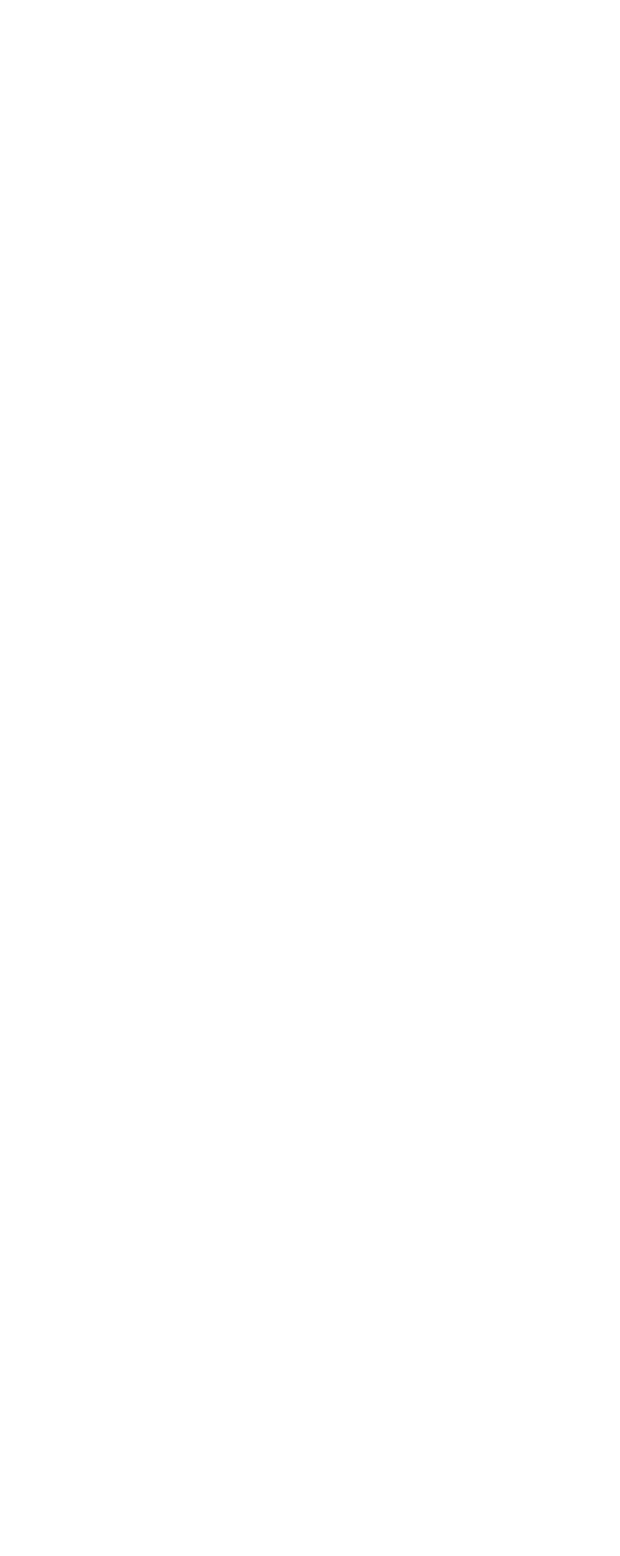
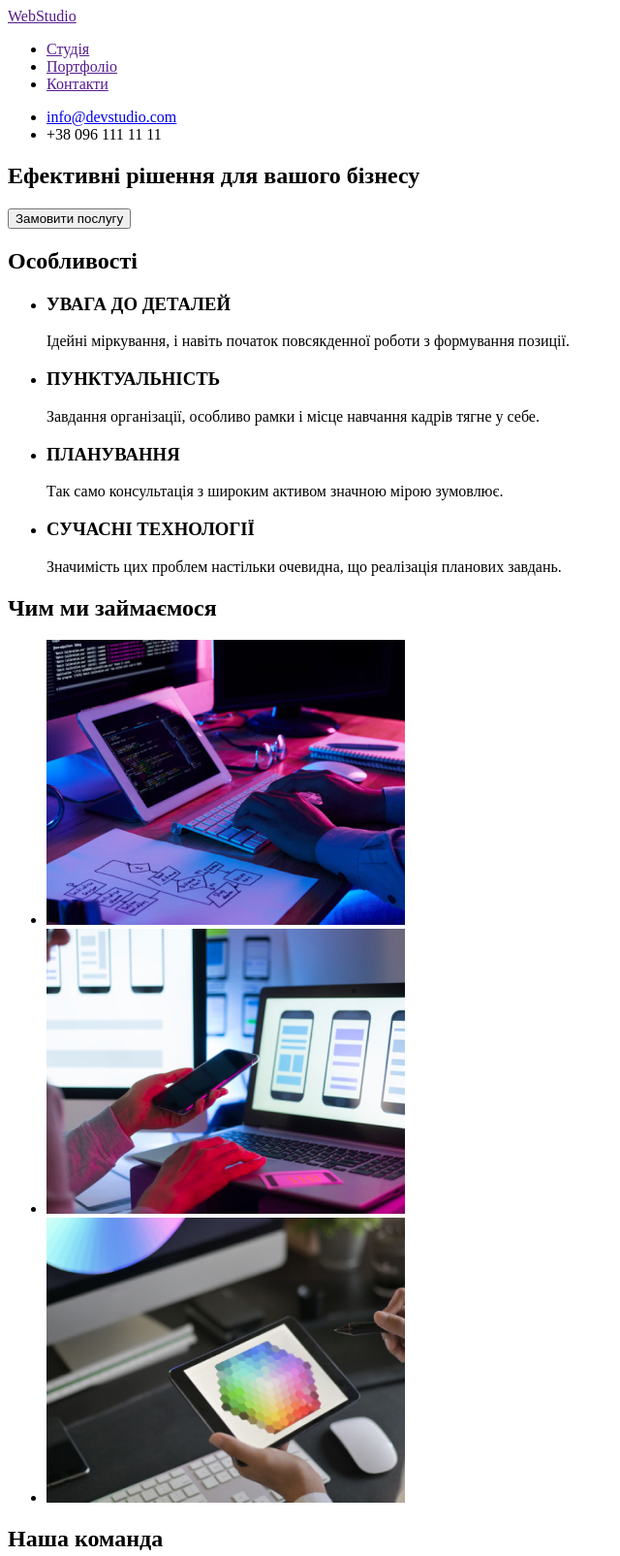
Before and after one commit to Alina-UA/goit-markup-hw-01, a plain HTML site: page index.html in a window 1280 px wide. Shown: the top 1605 px of the page at 97% size, without its empty margins (0-640 px from the left). Before the commit the page ends 800 px from the top, so only its background shows below. Drawn offline with Linux system fonts and the light colour scheme.

Commit message:
update index html file

```diff
--- a/index.html
+++ b/index.html
@@ -4,9 +4,121 @@
     <meta charset="UTF-8">
     <meta http-equiv="X-UA-Compatible" content="IE=edge">
     <meta name="viewport" content="width=device-width, initial-scale=1.0">
-    <title>Document</title>
+    <title>Студія</title>
 </head>
 <body>
-    <h1 class="full"></h1>
+    <header>
+       <nav>
+        <a href="">
+            WebStudio
+        </a>
+
+        <ul>
+            <li><a href="">Студія</a></li>
+            <li><a href="">Портфоліо</a></li>
+            <li><a href="">Контакти</a></li>
+        </ul>
+       </nav>
+
+        <ul>
+            <li>
+                <a href="mailto:info@devstudio.com">info@devstudio.com</a>
+            </li>
+            <li>
+                +38 096 111 11 11
+            </li>
+        </ul>
+
+    </header>
+
+        <main>
+
+            <!--Герой-->
+        <section>
+            <h1>Ефективні рішення для вашого бізнесу</h1>
+            <button type="button">Замовити послугу</button>
+        </section>
+
+        <!--Особливості-->
+        <section>
+            <h2>Особливості</h2>
+                <ul>
+                    <li>
+                        <h3>УВАГА ДО ДЕТАЛЕЙ</h3>
+                        <p>Ідейні міркування, і навіть початок повсякденної роботи з формування позиції.</p>
+                    </li>
+                    <li>
+                        <h3>ПУНКТУАЛЬНІСТЬ</h3>
+                        <p>Завдання організації, особливо рамки і місце навчання кадрів тягне у себе.</p>
+                    </li>
+                    <li>
+                        <h3>ПЛАНУВАННЯ</h3>
+                        <p>Так само консультація з широким активом значною мірою зумовлює.</p>
+                    </li>
+                    <li>
+                        <h3>СУЧАСНІ ТЕХНОЛОГІЇ</h3>
+                        <p>Значимість цих проблем настільки очевидна, що реалізація планових завдань.</p>
+                    </li>
+                </ul>
+        </section>
+
+        <!--Чим ми займаємося-->
+        <section>
+            <h2>Чим ми займаємося</h2>
+            <ul>
+                <li>
+                    <img src="./images/img1.jpg" alt="вид діяльності компанії" width="370" >
+                </li>
+                <li>
+                    <img src="./images/img2.jpg" alt="вид діяльності компанії" width="370" >
+                </li>
+                <li>
+                    <img src="./images/img3.jpg" alt="вид діяльності компанії" width="370" >
+                </li>
+            </ul>
+        </section>
+
+        <!--Наша команда-->
+        <section>
+            <h2>Наша команда</h2>
+            <ul>
+                <li>
+                    <img src="./photos/igor.jpg" alt="робітник команди Product Designer" width="270" >
+                    <h3>Ігор Дем'яненко</h3>
+                    <p>Product Designer</p>
+                </li>
+                <li>
+                    <img src="./photos/olga.jpg" alt="робітник команди Frontend Developer" width="270" >
+                    <h3>Ольга Рєпіна</h3>
+                    <p>Frontend Developer</p>
+                </li>
+                <li>
+                    <img src="./photos/mykola.jpg" alt="робітник команди Marketing" width="270" >
+                    <h3>Микола Тарасов</h3>
+                    <p>Marketing</p>
+                </li>
+                <li>
+                    <img src="./photos/mykhailo.jpg" alt="робітник команди UI Designer" width="270" >
+                    <h3>Михайло Єрмаков</h3>
+                    <p>UI Designer</p>
+                </li>
+            </ul>
+        </section>
+
+        </main>
+
+        <!--Підвал-->
+        <footer>
+            <h3>WebStudio</h3>
+            <address>
+                <ul>
+                    <li>м. Київ, пр-т Лесі Українки, 26</li>
+                    <li>info@example.com</li>
+                    <li>+38 099 111 11 11</li>
+                </ul>
+            </address>
+
+        </footer>
+
 </body>
 </html>
```
Also changed, not shown: images/img1.jpg (added), images/img2.jpg (added), images/img3.jpg (added), photos/igor.jpg (added), photos/mykhailo.jpg (added), photos/mykola.jpg (added), photos/olga.jpg (added), style/style.css (added).
